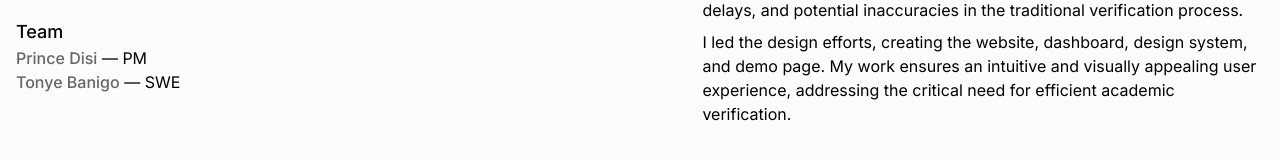
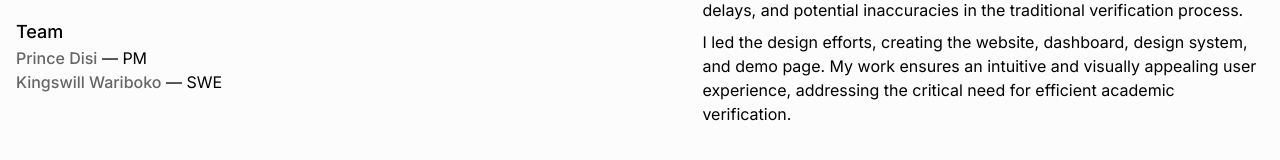
Before and after one commit to altBeck/deucalion, a React (Vite) app: page /portal-check in a window 1280 px wide. Shown: the part 399-559 px from the top of the page. Built offline with nearby package versions, Linux system fonts and the light colour scheme.

Commit message:
update-links

```diff
--- a/src/pages/portal/Portal.jsx
+++ b/src/pages/portal/Portal.jsx
@@ -68,8 +68,9 @@ const Portal = () => {
                 </div>
                 <div>
                   <h1 className="font-medium text-lg">Team</h1>
-                  <p><span className="font-medium text-off-white-300  hover:text-rogue-200">Prince Disi</span> — PM</p>
-                  <p><span className="font-medium mt-2 text-off-white-300  hover:text-rogue-200">Tonye Banigo</span> — SWE</p>
+                  <p><span className="font-medium text-off-white-300  hover:text-rogue-200">
+                    <a href="https://www.linkedin.com/in/prince-disi/" target="_blank" rel="noopener noreferrer">Prince Disi</a></span> — PM</p>
+                  <p><span className="font-medium mt-2 text-off-white-300  hover:text-rogue-200"><a href="https://www.linkedin.com/in/kingswill-wariboko-2283821b8/" target="_blank" rel="noopener noreferrer">Kingswill Wariboko</a></span> — SWE</p>
                   <p></p>
                   <p></p>
                 </div>
```
